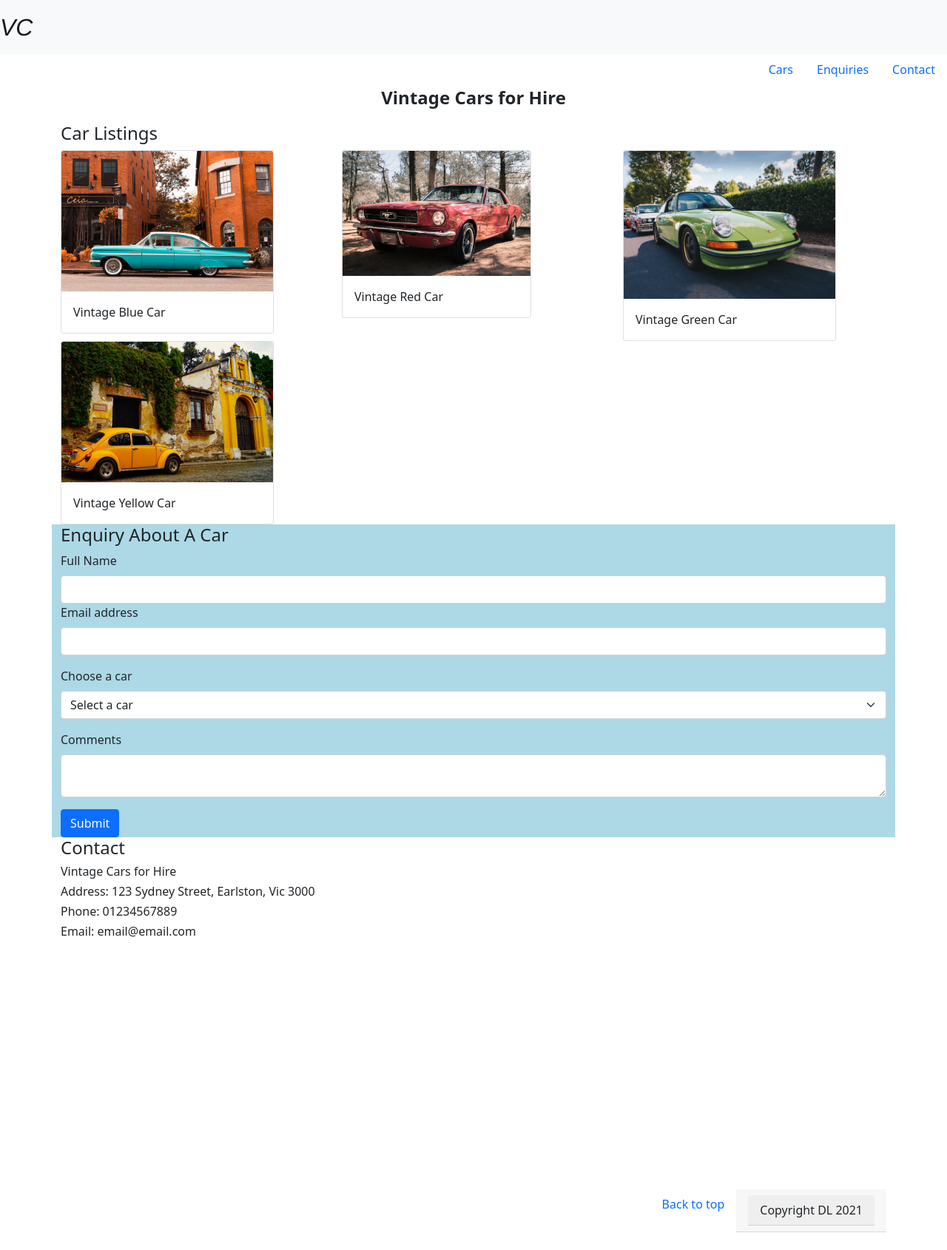
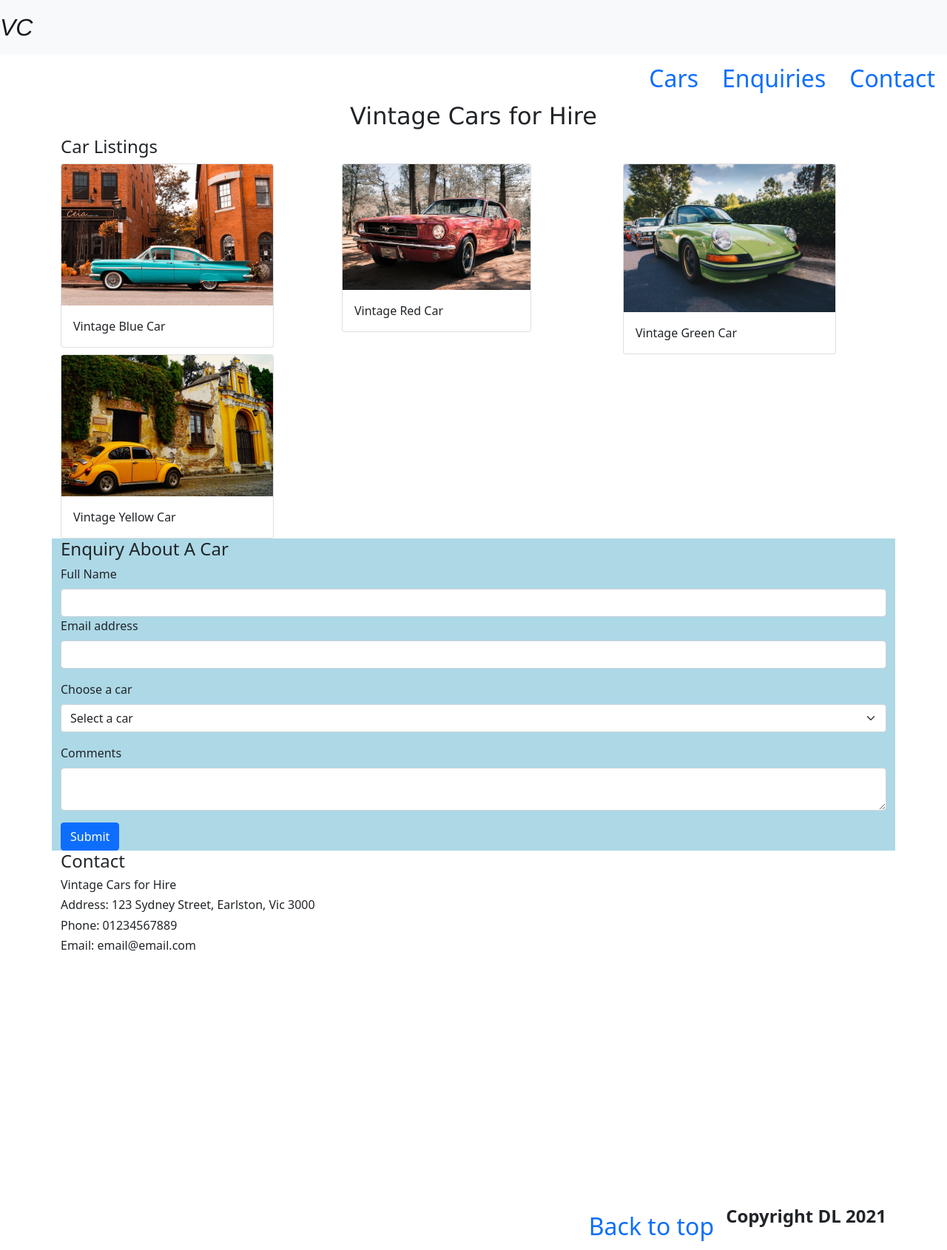
Before and after one commit to dleano/vintagecarwebsite, a plain HTML site: page index.html in a window 1280 px wide. Shown: the whole page at 74% size. Before the commit the page ends 1666 px from the top, so only its background shows below. Drawn offline with nearby package versions, Linux system fonts and the light colour scheme; grey boxes are pictures that could not be loaded.

Commit message:
Added changes to font size of links and heading

```diff
--- a/index.html
+++ b/index.html
@@ -21,13 +21,13 @@
 
         <a class="navbar-brand" id="navbar-brand" href="#">VC </a>
         <button class="navbar-toggler" type="button" data-toggle="collapse" data-target="#navbarNav"
-            aria-controls="navbarNav" aria-expanded="false" aria-label="Toggle navigation">
-            <span class="navbar-toggler-icon"></span>
+        aria-controls="navbarNav" aria-expanded="false" aria-label="Toggle navigation">
+        <span class="navbar-toggler-icon"></span>
 
     </nav>
 
-    <ul class="nav justify-content-end">
-        <li class="nav-item">
+        <ul class="nav justify-content-end">
+        <li class="nav-item" id="nav-item">
             <a class="nav-link active" aria-current="page" href="#cars">Cars</a>
         </li>
         <li class="nav-item">
@@ -44,9 +44,10 @@
 
 
     <!-- Main heading starts here -->
-    <p class="text-center" style="font-weight: bolder;font-weight:bold;font-size: x-large;">Vintage Cars for Hire </p>
-
-
+    <!-- <p class="text-center" style="font-weight: bolder;font-weight:bold;font-size: x-large;">Vintage Cars for Hire </p> -->
+    <h1 class="text-center" style="text-align: center; font-family: 'Lucida Sans', 'Lucida Sans Regular', 'Lucida Grande', 'Lucida Sans Unicode', Geneva, Verdana, sans-serif;">
+    Vintage Cars for Hire
+    </h1>
 
     <!-- Main heading  ends here -->
 
@@ -164,22 +165,18 @@
             <li class="nav-item">
                 <a class="nav-link active" aria-current="page" href="#navbar-brand">Back to top</a>
             </li>
+<br>
+<br>
+<!-- back to top link ends -->
+
+</body>
+
+<footer>
+<!-- Footer starts here -->
+    <p class="footer" id="footer" style="font-weight: bolder;font-weight:bold;font-size: x-large;">Copyright DL 2021</p>
+
+    <!-- Footer ends here -->
+</footer>
 
 
-
-
-
-    <!-- back to top link ends -->
-
-
-
-
-
-</body>
-<!-- Footer starts here -->
-<div class=card-header style= "text-align: center;">
-    <div class="card-header">
-        Copyright DL 2021
-    </div>
-    <!-- Footer ends here -->
 </html>
--- a/style.css
+++ b/style.css
@@ -12,6 +12,10 @@ font-family: 'Franklin Gothic Medium', 'Arial Narrow', Arial, sans-serif;
 font-style: italic;
 }
 
+h1{
+  font-size: 24pt;
+}
+
 .enquiries{
   background-color: rgb(128, 209, 236);
 }
@@ -24,3 +28,12 @@ font-style: italic;
   border-radius: 10%;
   border-color: black;
 }
+
+.nav-item{
+  font-size:xx-large;
+  font-style: bold;
+
+}
+footer{
+  text-align: center;
+}
```
